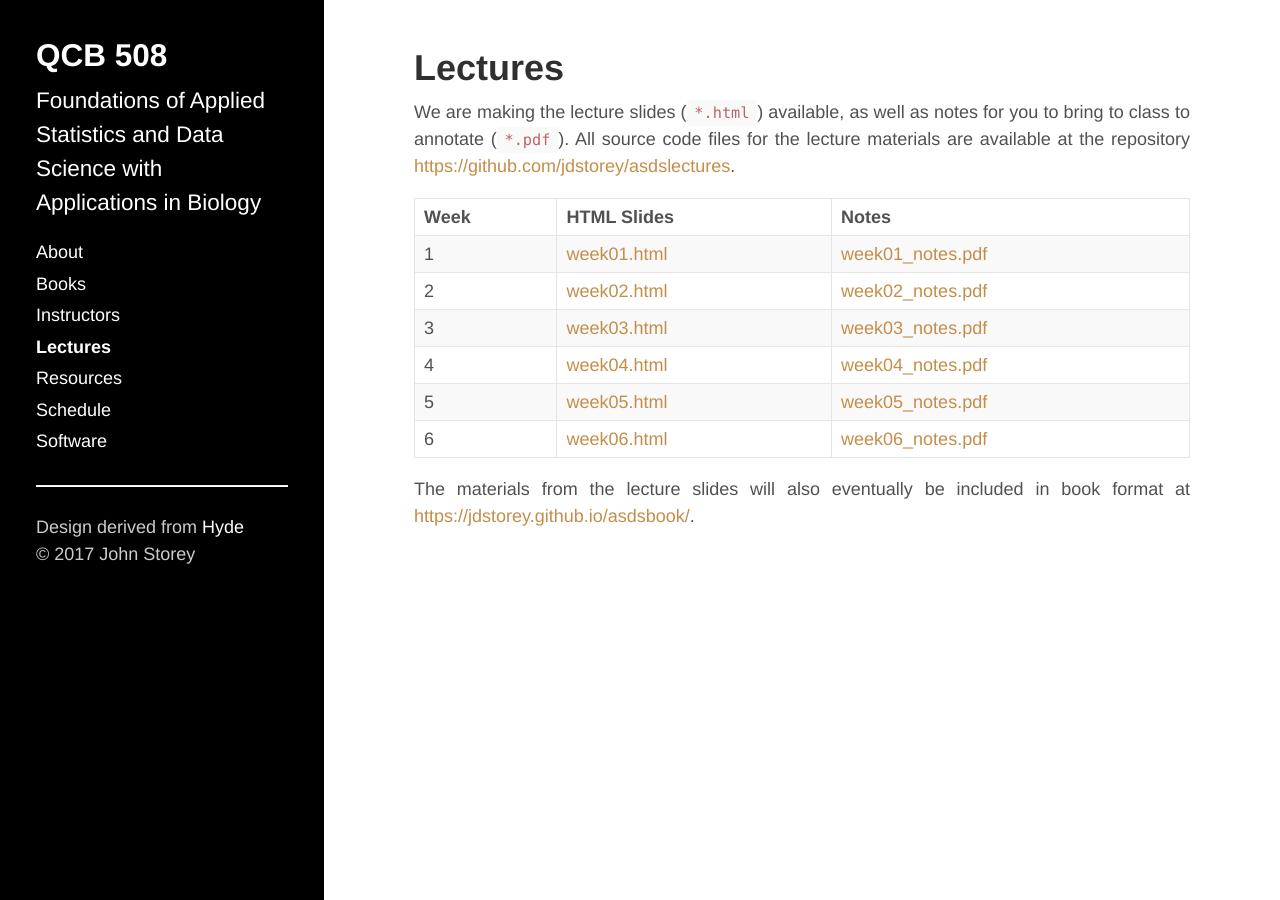
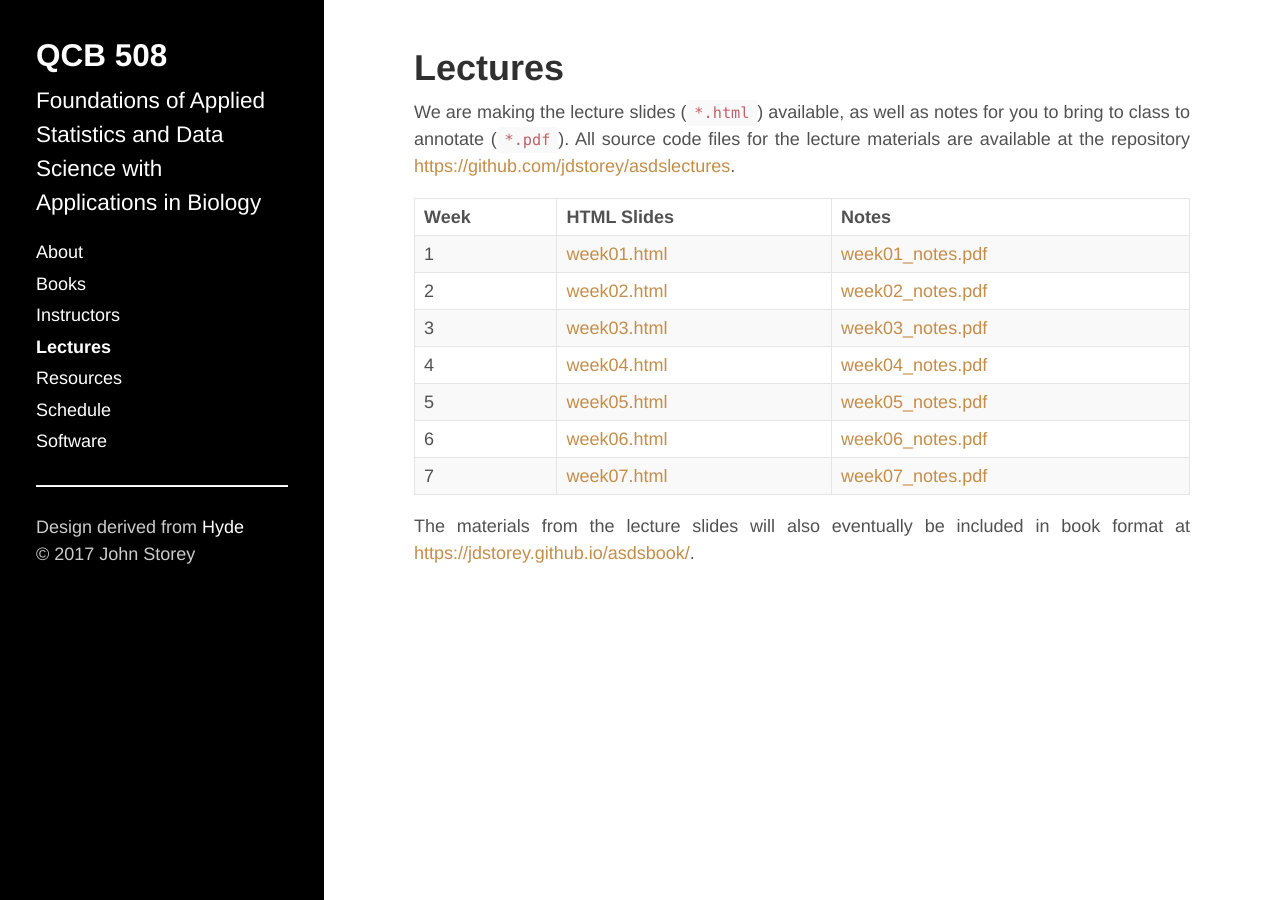
Before and after one commit to jdstorey/asdscourse2019, a Jekyll site: the page built from docs/lectures.md, in a window 1280 px wide. Built offline with Jekyll 4.4.1, drawn with Linux system fonts in a browser that asks for light colours.

Commit message:
Week 7 lecture links.

```diff
--- a/docs/lectures.md
+++ b/docs/lectures.md
@@ -14,6 +14,7 @@ Week | HTML Slides | Notes
 4 | [week04.html](https://jdstorey.github.io/asdslectures/week04.html) | [week04_notes.pdf](https://jdstorey.github.io/asdslectures/week04_notes.pdf)
 5 | [week05.html](https://jdstorey.github.io/asdslectures/week05.html) | [week05_notes.pdf](https://jdstorey.github.io/asdslectures/week05_notes.pdf)
 6 | [week06.html](https://jdstorey.github.io/asdslectures/week06.html) | [week06_notes.pdf](https://jdstorey.github.io/asdslectures/week06_notes.pdf)
+7 | [week07.html](https://jdstorey.github.io/asdslectures/week07.html) | [week07_notes.pdf](https://jdstorey.github.io/asdslectures/week07_notes.pdf)
 
 
 The materials from the lecture slides will also eventually be included in book format at [https://jdstorey.github.io/asdsbook/](https://jdstorey.github.io/asdsbook/).
```
